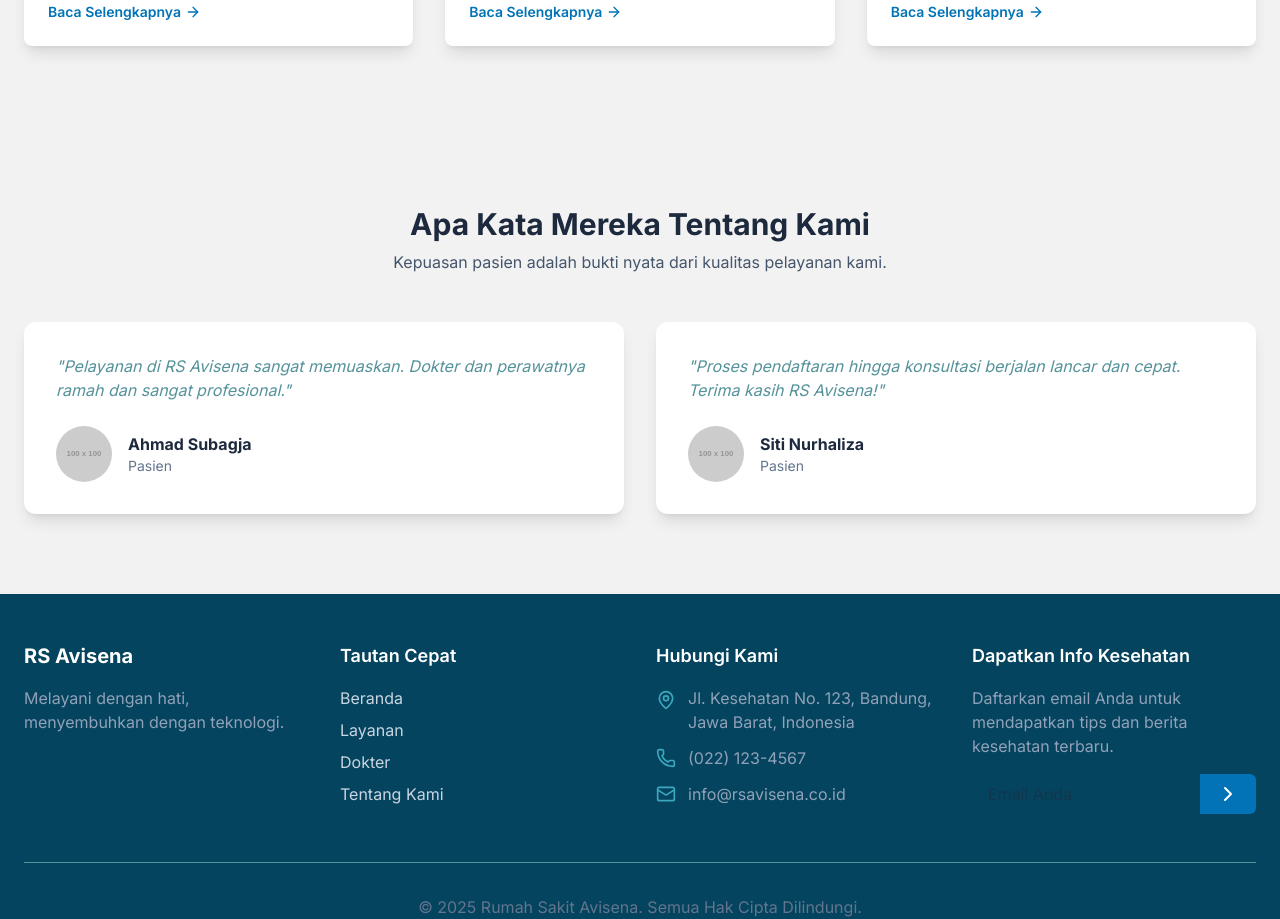
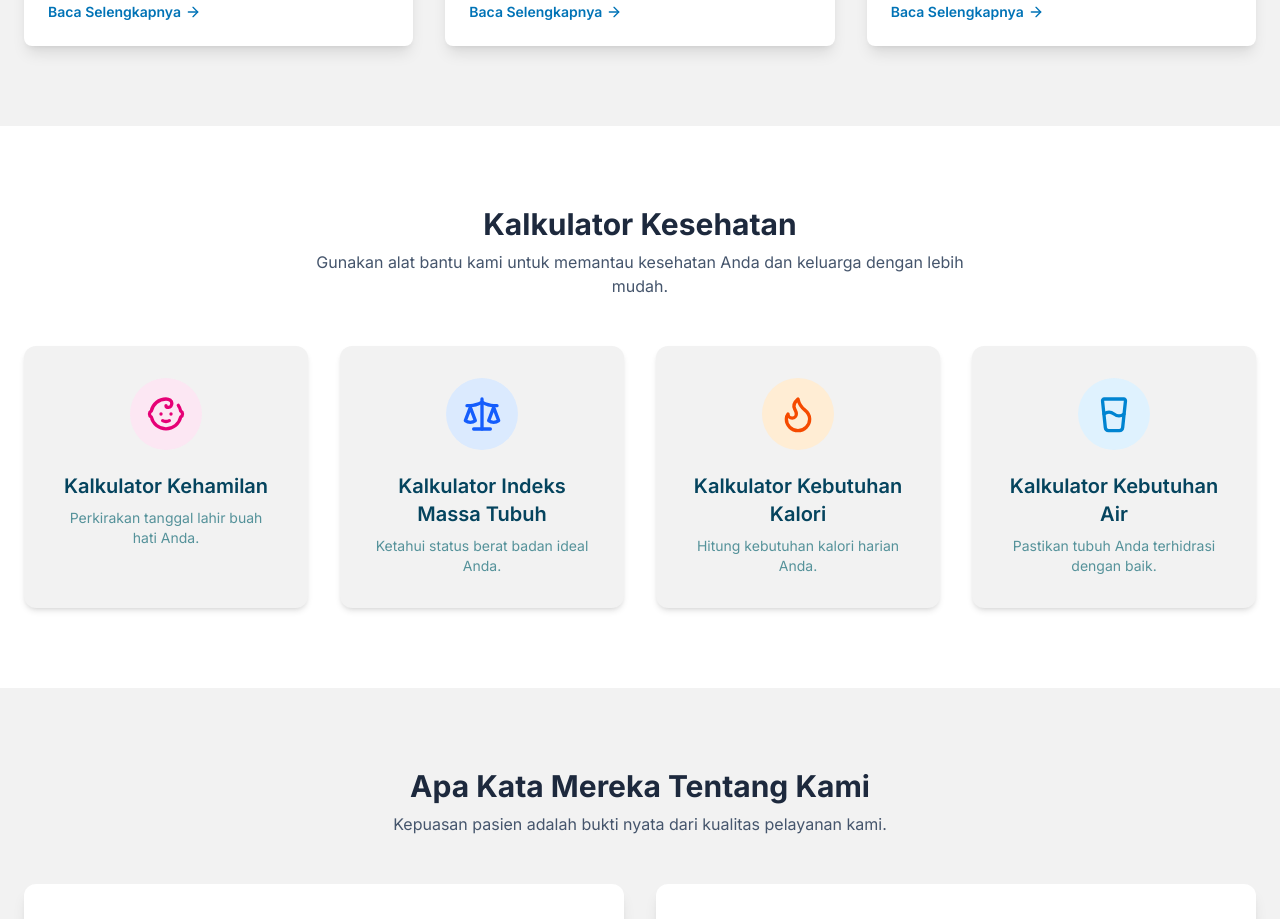
Before and after one commit to Fall2607/Alice, a Next.js app: page / in a window 1280 px wide. Shown: the part 3180-4099 px from the top of the page. Built offline with nearby package versions, Linux system fonts and the light colour scheme.

Commit message:
add calc kesehatan

```diff
--- /dev/null
+++ b/src/app/components/landing-page/HealthCalculatorSection.tsx
@@ -0,0 +1,74 @@
+"use client";
+
+import Link from "next/link";
+import { Baby, Scale, Flame, GlassWater } from "lucide-react";
+
+// Data untuk kalkulator
+const calculators = [
+  {
+    icon: Baby,
+    title: "Kalkulator Kehamilan",
+    description: "Perkirakan tanggal lahir buah hati Anda.",
+    link: "/kalkulator/kehamilan",
+    color: "bg-pink-100 text-pink-600",
+  },
+  {
+    icon: Scale,
+    title: "Kalkulator Indeks Massa Tubuh",
+    description: "Ketahui status berat badan ideal Anda.",
+    link: "/kalkulator/imt",
+    color: "bg-blue-100 text-blue-600",
+  },
+  {
+    icon: Flame,
+    title: "Kalkulator Kebutuhan Kalori",
+    description: "Hitung kebutuhan kalori harian Anda.",
+    link: "/kalkulator/kalori",
+    color: "bg-orange-100 text-orange-600",
+  },
+  {
+    icon: GlassWater,
+    title: "Kalkulator Kebutuhan Air",
+    description: "Pastikan tubuh Anda terhidrasi dengan baik.",
+    link: "/kalkulator/air",
+    color: "bg-sky-100 text-sky-600",
+  },
+];
+
+export default function HealthCalculatorSection() {
+  return (
+    <section id="health-calculator" className="py-20 bg-white">
+      <div className="container mx-auto px-6">
+        <div className="text-center mb-12">
+          <h2 className="text-3xl font-bold text-slate-800">
+            Kalkulator Kesehatan
+          </h2>
+          <p className="text-slate-600 mt-2 max-w-2xl mx-auto">
+            Gunakan alat bantu kami untuk memantau kesehatan Anda dan keluarga
+            dengan lebih mudah.
+          </p>
+        </div>
+
+        <div className="grid grid-cols-1 sm:grid-cols-2 lg:grid-cols-4 gap-8">
+          {calculators.map((calc) => (
+            <Link
+              href={calc.link}
+              key={calc.title}
+              className="block p-8 bg-background rounded-xl shadow-md hover:shadow-xl hover:-translate-y-2 transition-all duration-300 text-center group"
+            >
+              <div
+                className={`rounded-full p-4 inline-block mb-4 transition-colors duration-300 ${calc.color}`}
+              >
+                <calc.icon className="h-10 w-10" />
+              </div>
+              <h3 className="text-xl font-semibold text-primary-dark mb-2 group-hover:text-primary transition-colors">
+                {calc.title}
+              </h3>
+              <p className="text-text-muted text-sm">{calc.description}</p>
+            </Link>
+          ))}
+        </div>
+      </div>
+    </section>
+  );
+}
--- a/src/app/page.tsx
+++ b/src/app/page.tsx
@@ -5,7 +5,8 @@ import HeroSection from "./components/landing-page/HeroSection";
 import ServicesSection from "./components/landing-page/ServicesSection";
 import FeaturesSection from "./components/landing-page/FeaturesSection";
 import DoctorsSection from "./components/landing-page/DoctorsSection";
-import ArticlesSection from "./components/landing-page/ArticlesSection"; // Impor section baru
+import ArticlesSection from "./components/landing-page/ArticlesSection";
+import HealthCalculatorSection from "./components/landing-page/HealthCalculatorSection"; // Impor section baru
 import TestimonialsSection from "./components/landing-page/TestimonialsSection";
 
 export default function LandingPage() {
@@ -15,7 +16,8 @@ export default function LandingPage() {
       <ServicesSection />
       <FeaturesSection />
       <DoctorsSection />
-      <ArticlesSection /> {/* Tambahkan section baru di sini */}
+      <ArticlesSection />
+      <HealthCalculatorSection /> {/* Tambahkan section baru di sini */}
       <TestimonialsSection />
     </>
   );
```
